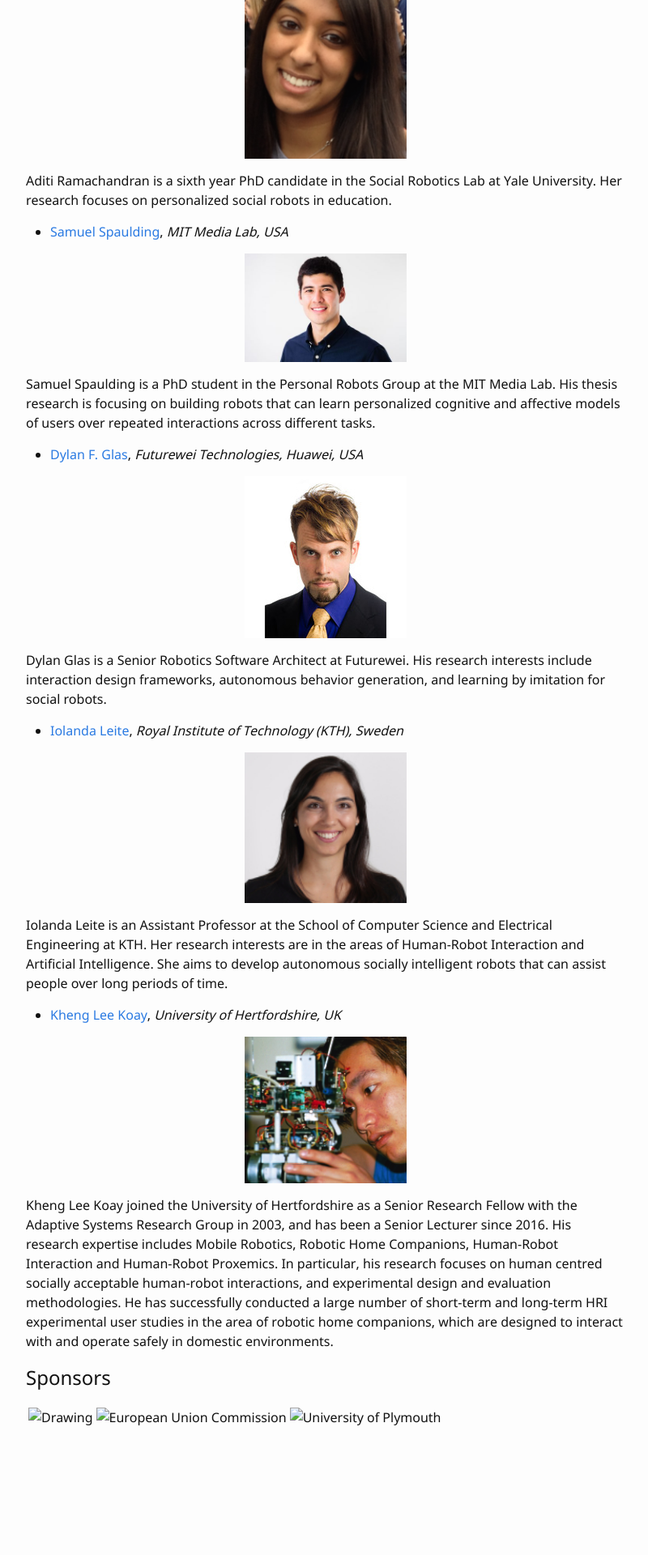
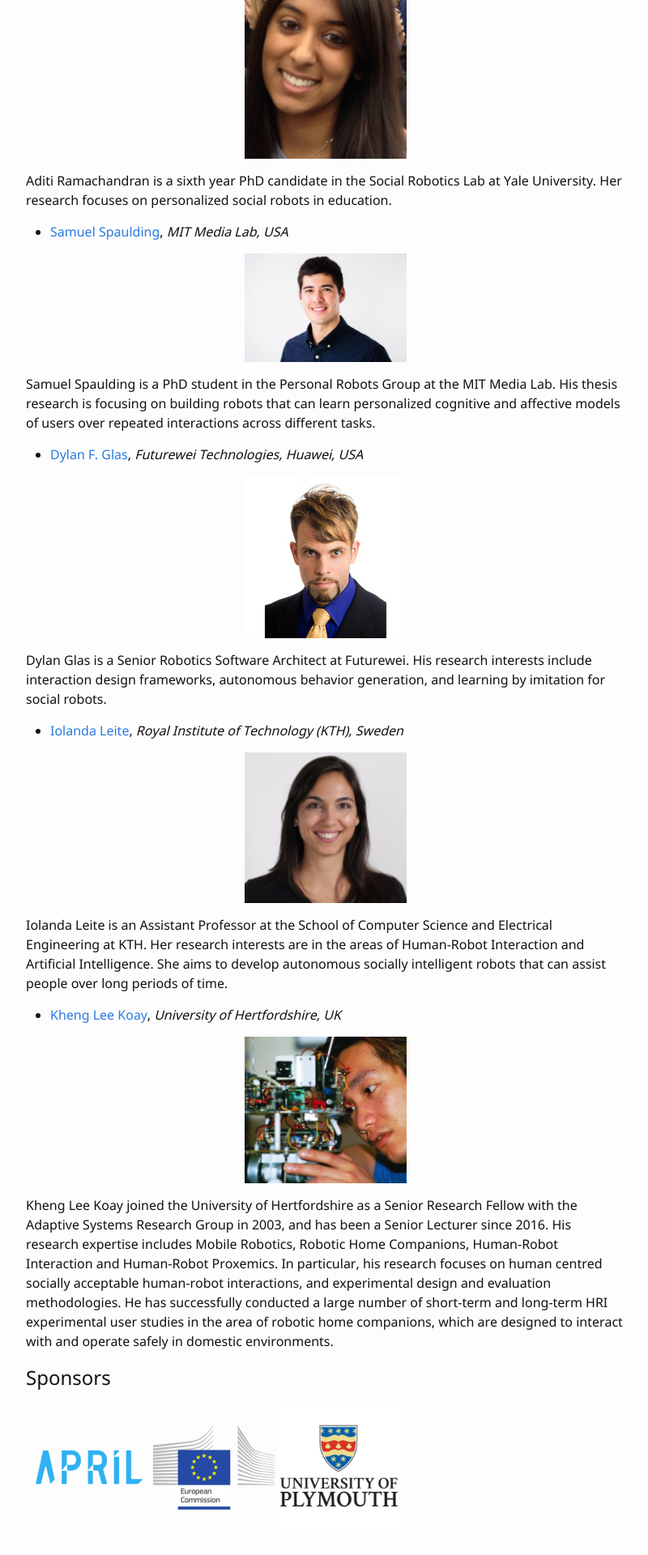
Before and after one commit to mcstaffa81/leap_hri_2023.io, a Jekyll site: the page built from 3-organizers.md, in a window 1280 px wide. Shown: the part 723-2643 px from the top of the page at 81% size, without its empty margins (238-1038 px from the left). Built offline with Jekyll 4.4.1, drawn with Linux system fonts in a browser that asks for light colours; before the commit the page ends 2518 px from its top, so only the background shows below that.

Commit message:
sponsors image sizing

```diff
--- a/3-organizers.md
+++ b/3-organizers.md
@@ -32,8 +32,8 @@ Kheng Lee Koay joined the University of Hertfordshire as a Senior Research Fello
 ## Sponsors
 <table>
     <tr>
-    <td> <img src="april-logo.png" alt="Drawing" style="width: 150px;"/> </td>
-    <td> <img src="EU-Commission-logo.png" alt="European Union Commission" style="width: 150px;"/> </td>
-    <td> <img src="Plymouth-logo.jpg" alt="University of Plymouth" style="width: 150px;"/> </td>
+    <td> <img src="images/april-logo.png" alt="APRIL" style="width: 150px;"/> </td>
+    <td> <img src="images/EU-Commission-logo.png" alt="European Union Commission" style="width: 150px;"/> </td>
+    <td> <img src="images/Plymouth-logo.jpg" alt="University of Plymouth" style="width: 150px;"/> </td>
     </tr>
 </table>
```
